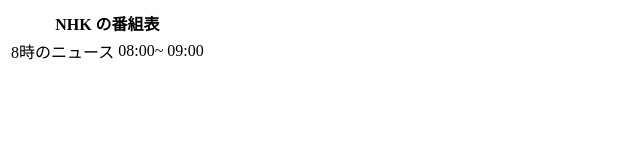
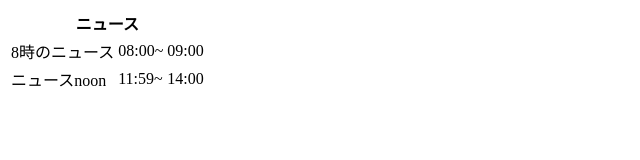
Before and after one commit to G284262022/medialabo, a plain HTML site: page project.html in a window 1280 px wide. Shown: the whole page, without its empty margins (0-640 px from the left). Drawn offline with Linux system fonts and the light colour scheme.

Commit message:
課題1-4

```diff
--- a/project.html
+++ b/project.html
@@ -8,7 +8,7 @@
       <table>
         <thead>
             <tr>
-                <th colspan="3">NHK の番組表</th>
+                <th colspan="3">ニュース</th>
             </tr>
         </thead>
         <tbody>
@@ -17,6 +17,11 @@
                 <td>08:00~</td>
                 <td>09:00</td>
             </tr>
+            <tr>
+                <td>ニュースnoon</td>
+                <td>11:59~</td>
+                <td>14:00</td>
+            </tr>
         </tbody>
       </table>
    </body>
```
